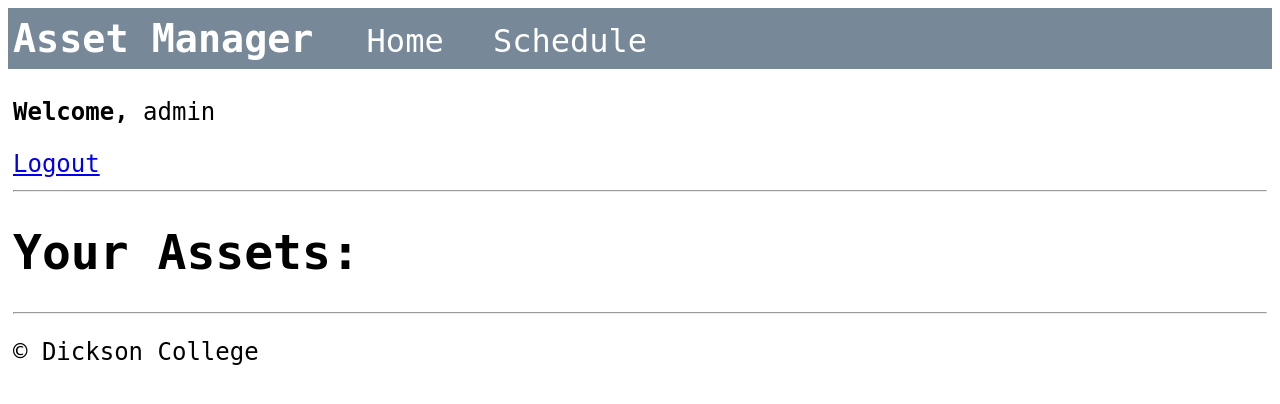
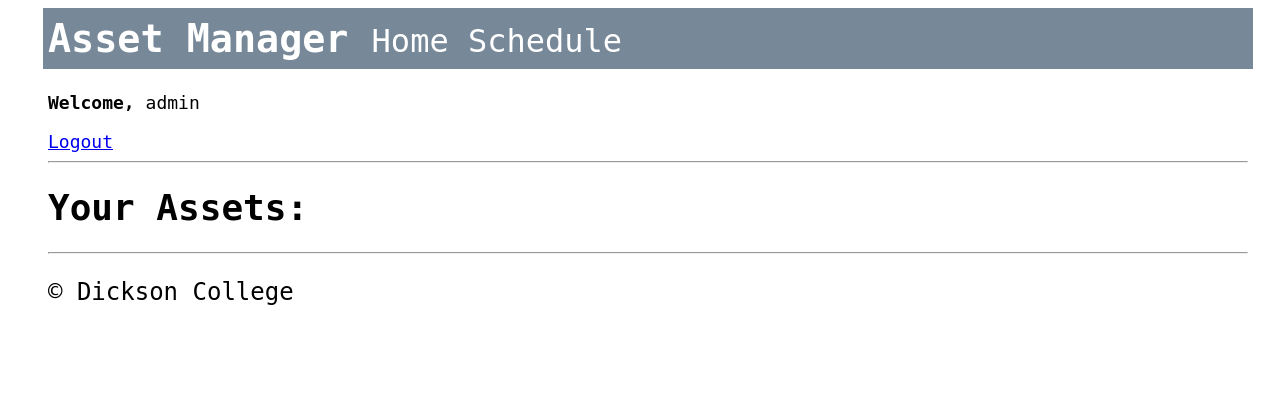
Before and after one commit to butnuster1/Asset_Manager_Project, a Django app: page / in a window 1280 px wide. Shown: the top 404 px of the page. Run offline with Django 3.2, Linux system fonts and the light colour scheme; a user stored in the database is signed in; data comes from the database, SQL or seed files in the repository; some libraries are stand-ins or nearby versions.

Commit message:
add some css

```diff
--- a/Asset_Manager_Project/Asset_Manager_App/static/site.css
+++ b/Asset_Manager_Project/Asset_Manager_App/static/site.css
@@ -1,5 +1,12 @@
-body
-{
+body {
+    width: 100%;
+}
+
+#wrapper {
+    width: 1200px;
+    margin-left: auto;
+    margin-right: auto;
+    font-size: 18px;
 }
 
 .message {
@@ -17,21 +24,32 @@ body
     font-size: 32px;
     color: white;
     padding: 8px 5px 8px 5px;
+    width: 1200px;
+    margin-left: auto;
+    margin-right: auto;
 }
 
 .navbar a {
     text-decoration: none;
     color: inherit;
+    width: 1200px;
+    margin-left: auto;
+    margin-right: auto;
 }
 
 .navbar-brand {
     font-size: 1.2em;
     font-weight: 600;
+    width: 1200px;
+    margin-left: auto;
+    margin-right: auto;
 }
 
 .navbar-item {
-
     margin-left: 30px;
+    width: 1200px;
+    margin-left: auto;
+    margin-right: auto;
 }
 
 .body-content {
@@ -41,4 +59,7 @@ body
     font-weight: 100;
     font-style: normal;
     font-size: 24px;
+    width: 1200px;
+    margin-left: auto;
+    margin-right: auto;
 }
--- a/Asset_Manager_Project/Asset_Manager_App/templates/Asset_Manager_App/index.html
+++ b/Asset_Manager_Project/Asset_Manager_App/templates/Asset_Manager_App/index.html
@@ -9,6 +9,7 @@
     <link rel="stylesheet" href="https://cdn.datatables.net/2.0.7/css/dataTables.dataTables.css" />
 </head>
 <body>
+    <div id="wrapper">
         <div id="navbar">
             {% if request.user.is_authenticated %}
             <p><b>Welcome, </b>{{ request.user }}</p>
@@ -23,20 +24,22 @@
 
         {% if assetList %}
         <a href="{% url 'asset-create' %}">Add Asset</a>
+        <br />
 
         <form method="GET">
             <input type='text' name="search-area" value="{{ search_input }}" />
             <input type="submit" value='search' />
         </form>
+        <br />
 
-    <table id="example" class="display" style="width:50%">
+        <table id="example" class="display" style="width:100%">
             <thead>
                 <tr>
                     <th>Assets</th>
                     <th>Category</th>
-                <th>View</th>
-                <th>Edit</th>
-                <th>Delete</th>
+                    <th data-dt-order="disable">View</th>
+                    <th data-dt-order="disable">Edit</th>
+                    <th data-dt-order="disable">Delete</th>
                 </tr>
             </thead>
             <tbody>
@@ -63,6 +66,7 @@
                 });
             });
         </script>
+    </div> <!-- end #wrapper -->
 </body>
 </html>
 {% endblock content %}
```
Lines whose indentation alone changed are shown as unchanged.
